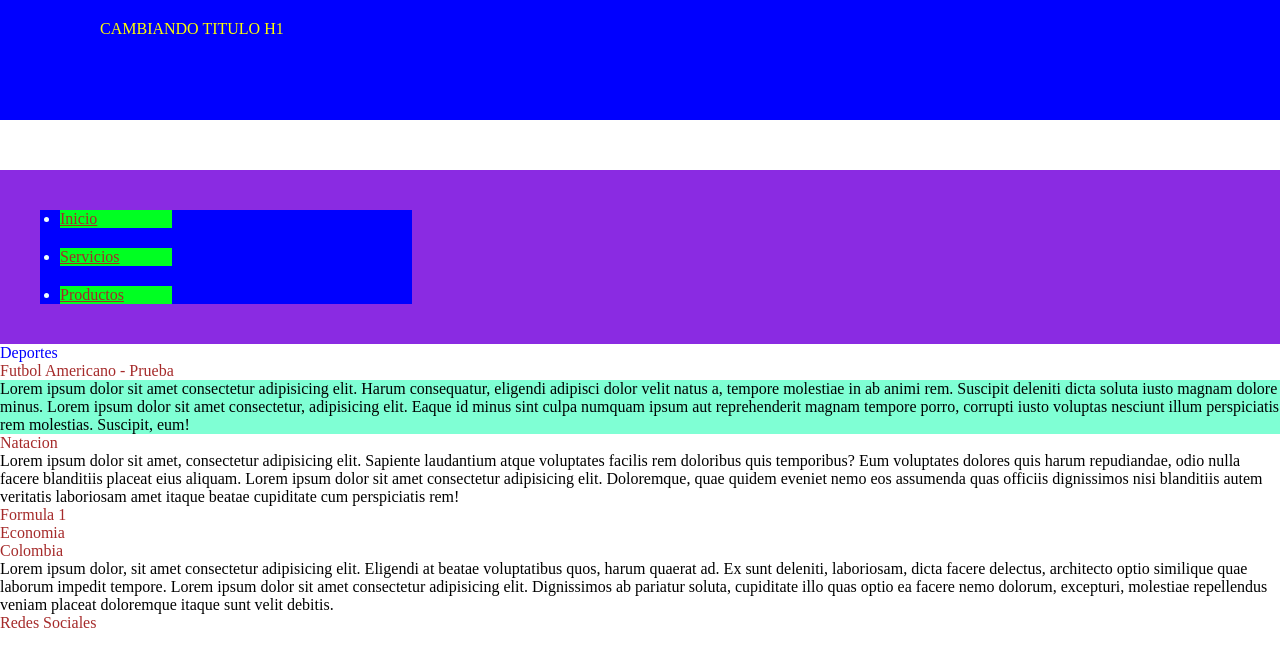
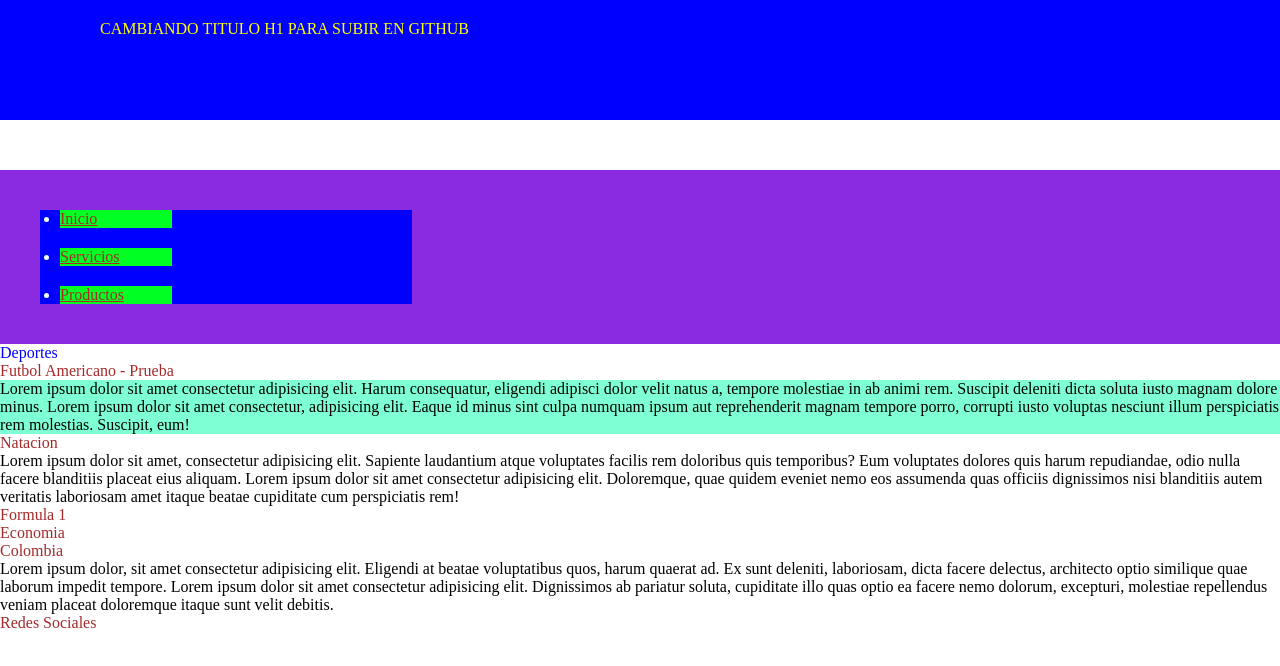
Before and after one commit to Juanse48/repositorio-ejemplo, a plain HTML site: page index.html in a window 1280 px wide. Drawn offline with Linux system fonts and the light colour scheme.

Commit message:
Se agrego el texto 'para subir en GitHub' en el titulo

```diff
--- a/index.html
+++ b/index.html
@@ -12,7 +12,7 @@
 
 <body>
     <header>
-        <h1 style="background-color: blue;">CAMBIANDO TITULO H1</h1>
+        <h1 style="background-color: blue;">CAMBIANDO TITULO H1 PARA SUBIR EN GITHUB</h1>
 
         <nav>
             <ul>
```
